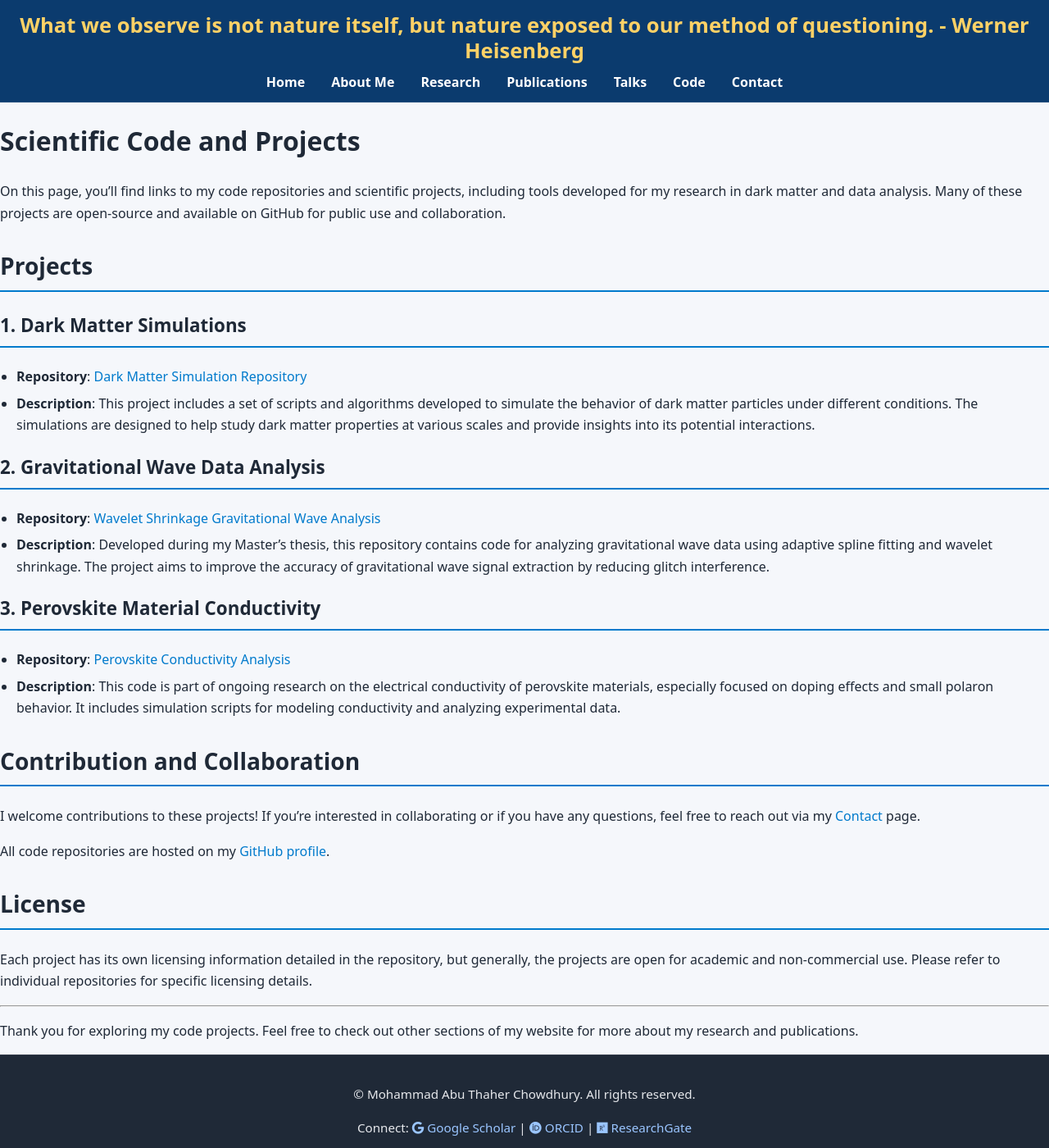
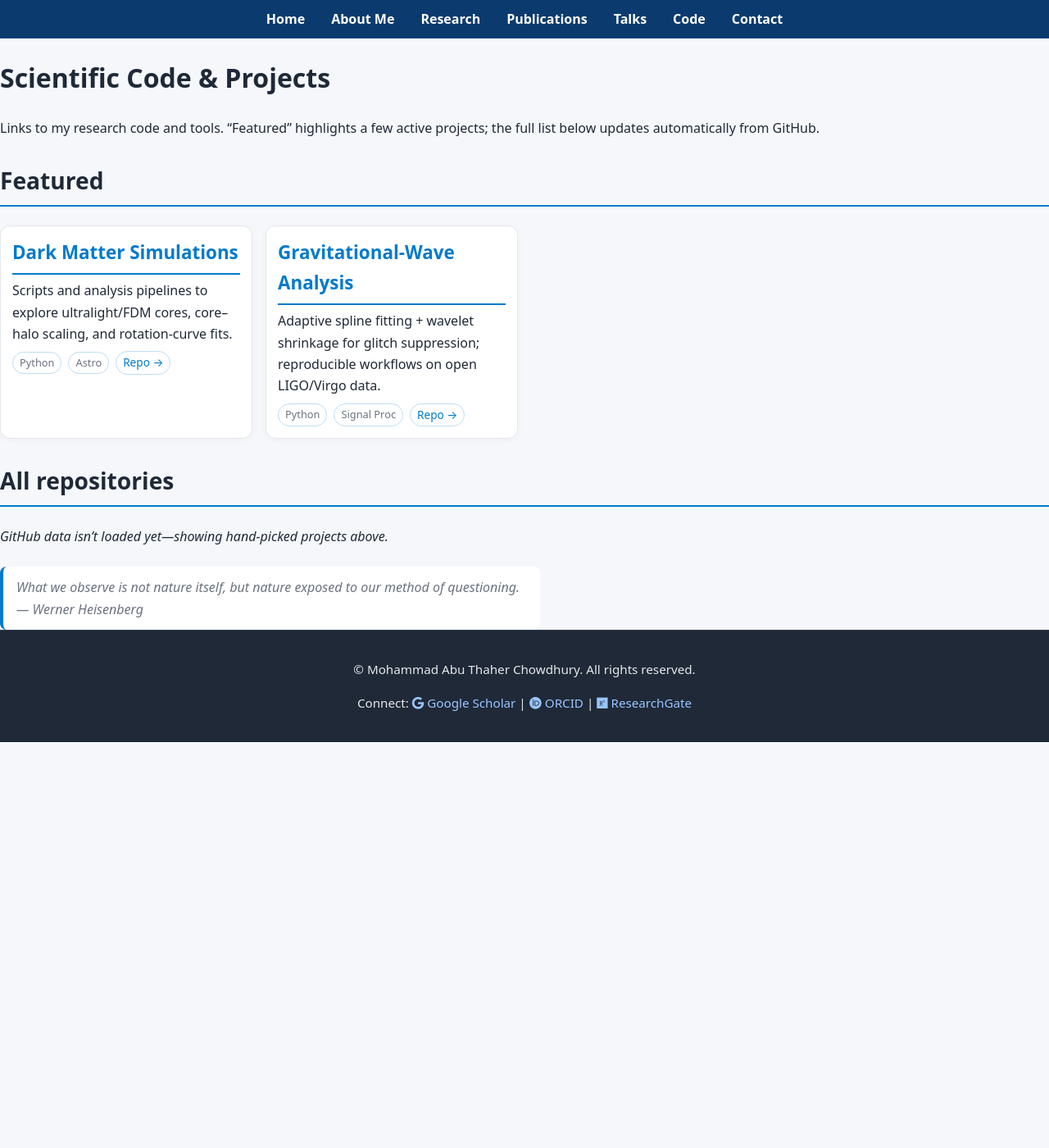
Before and after one commit to matc-thaher/website, a Jekyll site: the page built from code.md, in a window 1280 px wide and 1400 px high. Shown: the whole window at 82% size. Built offline with Jekyll 4.4.1, drawn with Linux system fonts in a browser that asks for light colours.

Commit message:
Update code.md

```diff
--- a/code.md
+++ b/code.md
@@ -2,36 +2,65 @@
 layout: default
 title: Code
 permalink: /code/
-header_phrase: "What we observe is not nature itself, but nature exposed to our method of questioning. - Werner Heisenberg"
+header_phrase: "What we observe is not nature itself, but nature exposed to our method of questioning. — Werner Heisenberg"
+show_header_phrase: false
 ---
 
-# Scientific Code and Projects
+<h1>Scientific Code & Projects</h1>
 
-On this page, you’ll find links to my code repositories and scientific projects, including tools developed for my research in dark matter and data analysis. Many of these projects are open-source and available on GitHub for public use and collaboration.
+<p>Links to my research code and tools. “Featured” highlights a few active projects; the full list below updates automatically from GitHub.</p>
 
-## Projects
+<!-- ========= Featured (curate these) ========= -->
+<h2>Featured</h2>
+<div class="project-grid">
+  <article class="project-card">
+    <h3><a href="https://github.com/matc-thaher/dark-matter-simulations" target="_blank" rel="noopener">Dark Matter Simulations</a></h3>
+    <p>Scripts and analysis pipelines to explore ultralight/FDM cores, core–halo scaling, and rotation-curve fits.</p>
+    <div class="project-meta">
+      <span class="tag">Python</span>
+      <span class="tag">Astro</span>
+      <a class="badge-link" href="https://github.com/matc-thaher/dark-matter-simulations" target="_blank" rel="noopener">Repo →</a>
+    </div>
+  </article>
 
-### 1. Dark Matter Simulations
-- **Repository**: [Dark Matter Simulation Repository](https://github.com/your-username/dark-matter-simulations)
-- **Description**: This project includes a set of scripts and algorithms developed to simulate the behavior of dark matter particles under different conditions. The simulations are designed to help study dark matter properties at various scales and provide insights into its potential interactions.
+  <article class="project-card">
+    <h3><a href="https://github.com/matc-thaher/gravitational-wave-analysis" target="_blank" rel="noopener">Gravitational-Wave Analysis</a></h3>
+    <p>Adaptive spline fitting + wavelet shrinkage for glitch suppression; reproducible workflows on open LIGO/Virgo data.</p>
+    <div class="project-meta">
+      <span class="tag">Python</span>
+      <span class="tag">Signal Proc</span>
+      <a class="badge-link" href="https://github.com/matc-thaher/gravitational-wave-analysis" target="_blank" rel="noopener">Repo →</a>
+    </div>
+  </article>
+</div>
 
-### 2. Gravitational Wave Data Analysis
-- **Repository**: [Wavelet Shrinkage Gravitational Wave Analysis](https://github.com/your-username/gravitational-wave-analysis)
-- **Description**: Developed during my Master's thesis, this repository contains code for analyzing gravitational wave data using adaptive spline fitting and wavelet shrinkage. The project aims to improve the accuracy of gravitational wave signal extraction by reducing glitch interference.
+<!-- ========= All repositories (auto) ========= -->
+<h2>All repositories</h2>
 
-### 3. Perovskite Material Conductivity
-- **Repository**: [Perovskite Conductivity Analysis](https://github.com/your-username/perovskite-conductivity)
-- **Description**: This code is part of ongoing research on the electrical conductivity of perovskite materials, especially focused on doping effects and small polaron behavior. It includes simulation scripts for modeling conductivity and analyzing experimental data.
+{% assign repos = site.data.repos.repos | where_exp: "r", "r.fork == false" %}
+{% assign repos = repos | sort: "stargazers_count" | reverse %}
 
-## Contribution and Collaboration
+{% if repos and repos.size > 0 %}
+<div class="project-grid">
+  {% for r in repos %}
+  <article class="project-card">
+    <h3><a href="{{ r.html_url }}" target="_blank" rel="noopener">{{ r.name }}</a></h3>
+    <p>{{ r.description }}</p>
+    <div class="project-meta">
+      {% if r.language %}<span class="tag">{{ r.language }}</span>{% endif %}
+      {% if r.topics %}{% for t in r.topics limit:3 %}<span class="tag">{{ t }}</span>{% endfor %}{% endif %}
+      <span class="muted">★ {{ r.stargazers_count }}</span>
+      <span class="muted">Updated {{ r.updated_at | date: "%b %Y" }}</span>
+    </div>
+  </article>
+  {% endfor %}
+</div>
+<p class="pub-updated"><em>Last synced: {{ site.data.repos.updated | date: "%B %d, %Y" }}</em></p>
+{% else %}
+<p><em>GitHub data isn’t loaded yet—showing hand-picked projects above.</em></p>
+{% endif %}
 
-I welcome contributions to these projects! If you're interested in collaborating or if you have any questions, feel free to reach out via my [Contact](/contact/) page.
-
-All code repositories are hosted on my [GitHub profile](https://github.com/your-username).
-
-## License
-Each project has its own licensing information detailed in the repository, but generally, the projects are open for academic and non-commercial use. Please refer to individual repositories for specific licensing details.
-
----
-
-Thank you for exploring my code projects. Feel free to check out other sections of my website for more about my research and publications.
+<!-- Quote only at the bottom -->
+<aside class="prose quote-callout" style="margin-top:24px;">
+  <em>{{ page.header_phrase }}</em>
+</aside>
```
